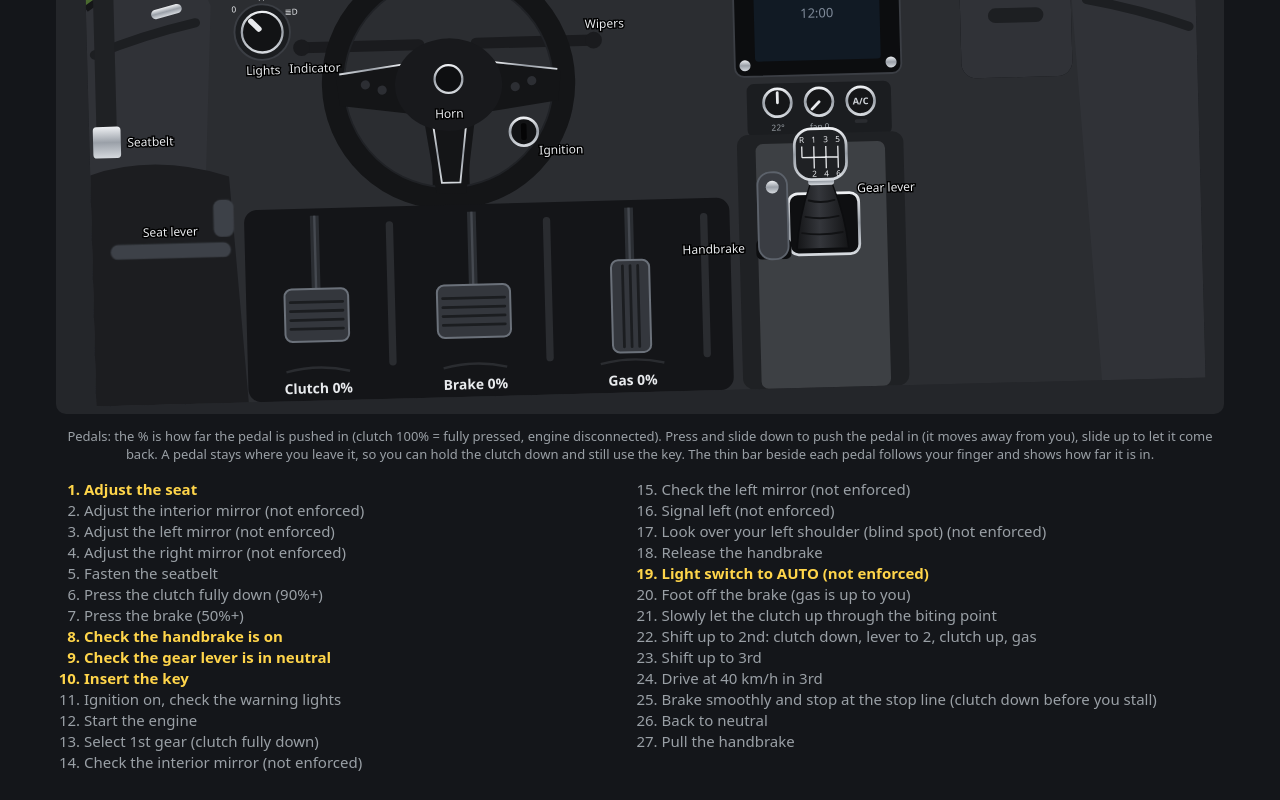
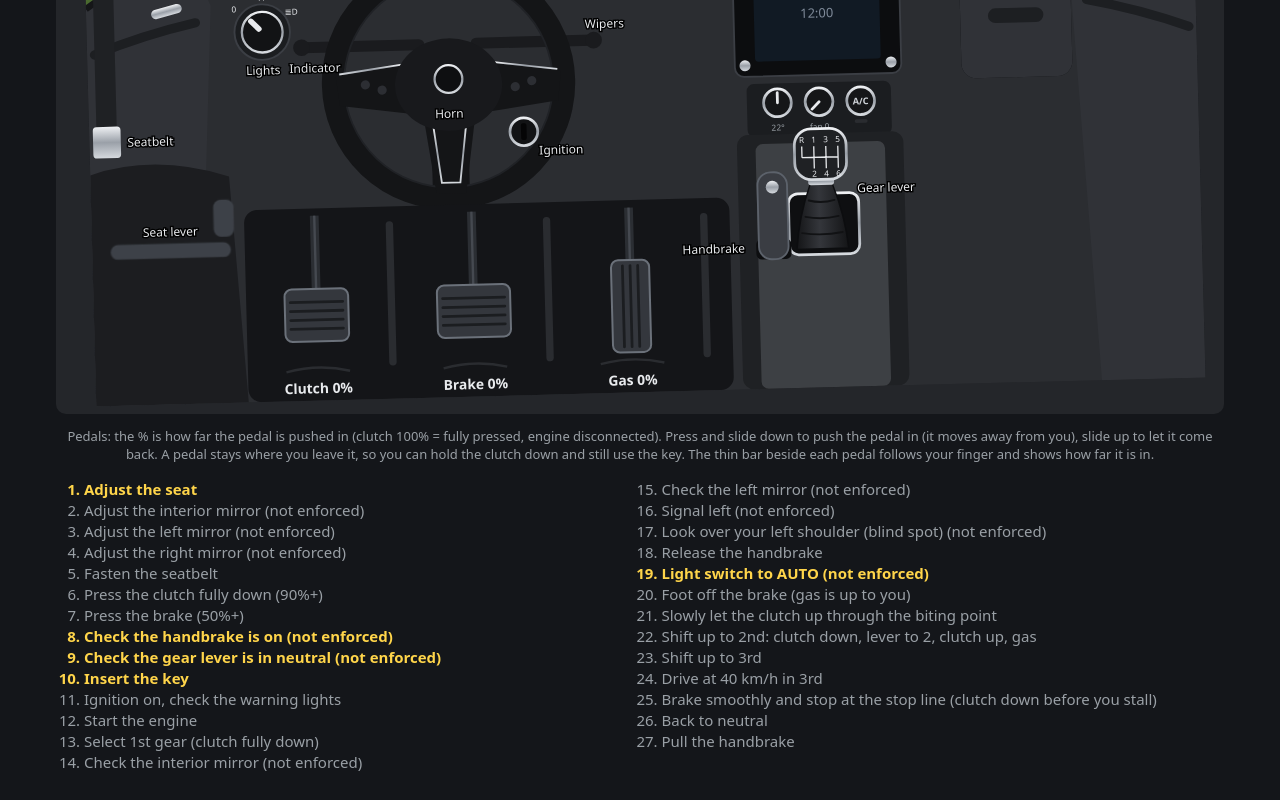
Before and after one commit to solvarn/cockpit-drill, a plain HTML site: page index.html in a window 1280 px wide. Shown: the part 654-1454 px from the top of the page. Drawn offline with Linux system fonts and the light colour scheme.

Commit message:
Handbrake and neutral checks no longer block starting; skipping them is noted

```diff
--- a/index.html
+++ b/index.html
@@ -506,8 +506,10 @@ const STEPS = [
   { control: 'belt',           text: 'Fasten the seatbelt',                     effect: { belt: true } },
   { pedal: 'clutch',           text: 'Press the clutch fully down (90%+)',      goal: { clutch: [90, 100] }, group: 'beforeStart' },
   { pedal: 'brake',            text: 'Press the brake (50%+)',                  goal: { brake: [50, 100] }, group: 'beforeStart' },
-  { control: 'handbrake',      text: 'Check the handbrake is on',               effect: {}, floating: true, repeatable: true },
-  { control: 'gear',           text: 'Check the gear lever is in neutral',      effect: {}, gesture: 'gear-wiggle', floating: true, repeatable: true },
+  { control: 'handbrake',      text: 'Check the handbrake is on',               effect: {}, optional: true, repeatable: true, consequence: 'note',
+    consequenceText: 'You started the engine without checking the handbrake.' },
+  { control: 'gear',           text: 'Check the gear lever is in neutral',      effect: {}, gesture: 'gear-wiggle', optional: true, repeatable: true, consequence: 'note',
+    consequenceText: 'You started the engine without checking the lever is in neutral.' },
   { control: 'ignition',       text: 'Insert the key',                          effect: { keyIn: true }, floating: true, id: 'keyIn' },
   { control: 'ignition',       text: 'Ignition on, check the warning lights',   effect: { ignitionOn: true }, id: 'ignitionOn', floating: true, after: 'keyIn' },
   { control: 'ignition',       text: 'Start the engine',                        effect: { engine: true }, id: 'startEngine', gesture: 'engine-start',
```
